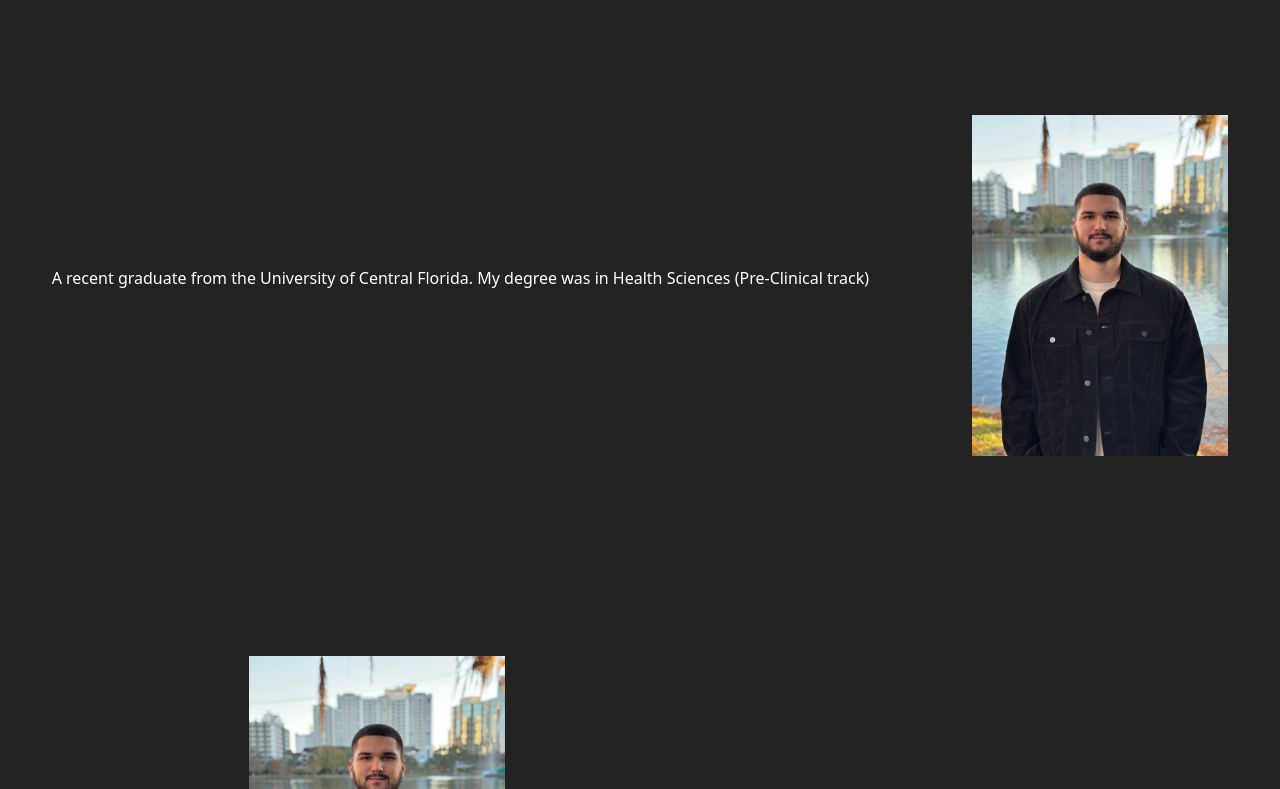
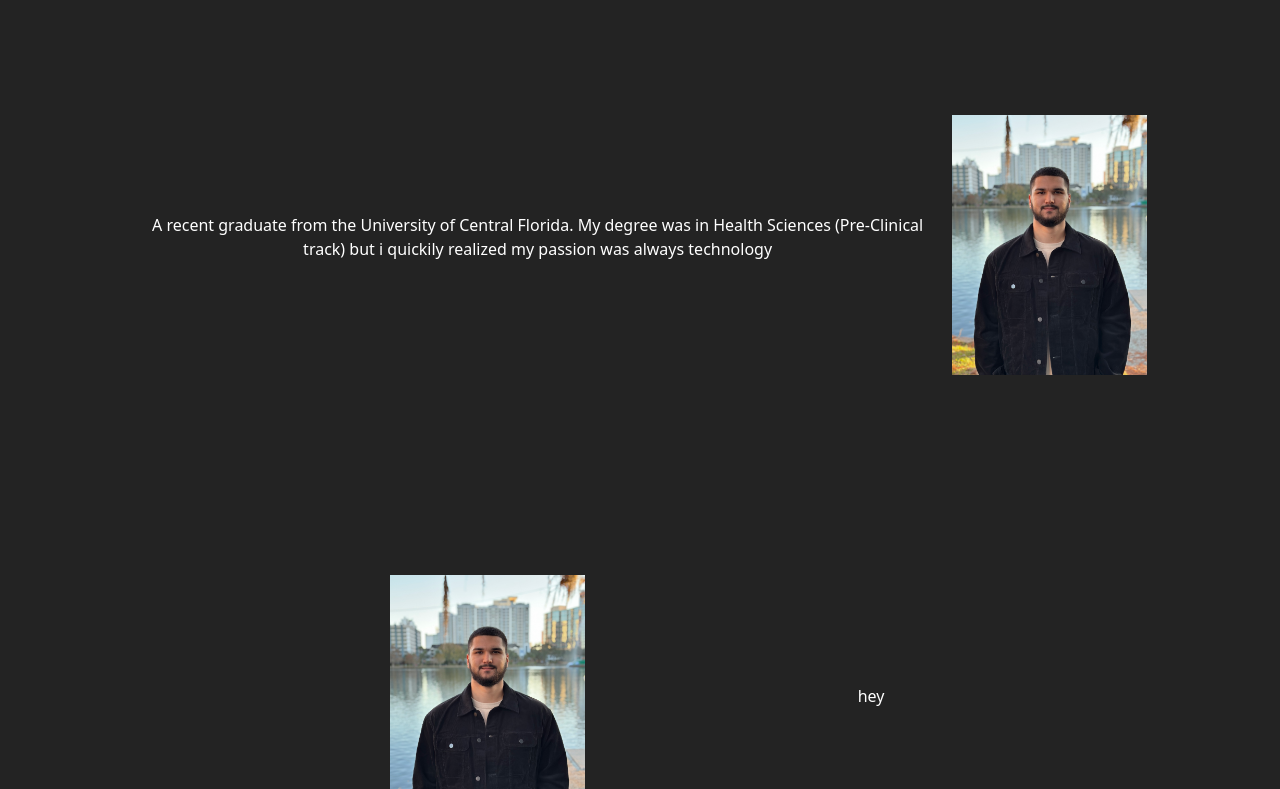
Before and after one commit to Travis3214/My-Portfolio, a React (Vite) app: page /About in a window 1280 px wide. Shown: the part 311-1100 px from the top of the page. Built offline with nearby package versions, Linux system fonts and the light colour scheme.

Commit message:
fixed css for portfolio and made changes to about page

```diff
--- a/src/index.css
+++ b/src/index.css
@@ -74,6 +74,8 @@
 .me {
   max-width: 20%;
   height: auto;
+  padding-left: 5px;
+  padding-right: 5px;
 }
 
  .portfolio-card-container {
@@ -109,10 +111,11 @@
 }
 
 .projectPhoto {
-  width: 325px;
-  height: 215px;
+  width: 100%;
+  height: 225px;
   object-fit: cover;
   border: 3px solid #002aff;
+  transition: transform 0.5s ease-in-out;
 }
 
 .projectPhoto:hover {
@@ -121,12 +124,24 @@
 }
 
 .projectCard {
-  margin: 50px;
+  flex: 1;
+  margin: 10px;
+  max-width: 300px;
+  min-width: 200px;
+  display: flex;
+  flex-direction: column;
+  align-items: center;
+  text-align: center;
+}
+
+.projectCard h3 {
+  margin-top: 10px;
 }
 
 .projectLayout {
   display: flex;
   flex-wrap: wrap;
+  justify-content: center;
   margin-top: 50px;
 }
 
@@ -176,9 +191,14 @@
 
 .aboutPage {
   display: flex;
-  justify-content: space-around;
+  justify-content: space-evenly;
   align-items: center;
   padding-top: 100px;
   padding-bottom: 100px;
+  padding-left: 10%;
+  padding-right: 10%;
+}
 
+.aboutText {
+  padding: 10px
 }
--- a/src/pages/About.jsx
+++ b/src/pages/About.jsx
@@ -3,12 +3,12 @@ export default function About() {
       <div className="title">
         <h1>About me</h1>
         <div className="aboutPage">
-          <p>A recent graduate from the University of Central Florida. My degree was in Health Sciences (Pre-Clinical track) </p>
+          <p className="aboutText">A recent graduate from the University of Central Florida. My degree was in Health Sciences (Pre-Clinical track) but i quickily realized my passion was always technology</p>
           <img className="me" src="/me.jpeg" alt="" />
         </div>
         <div className="aboutPage">
           <img className="me" src="/me.jpeg" alt="" />
-          <p>hey</p>
+          <p className="aboutText">hey</p>
         </div>
       </div>
     );
```
